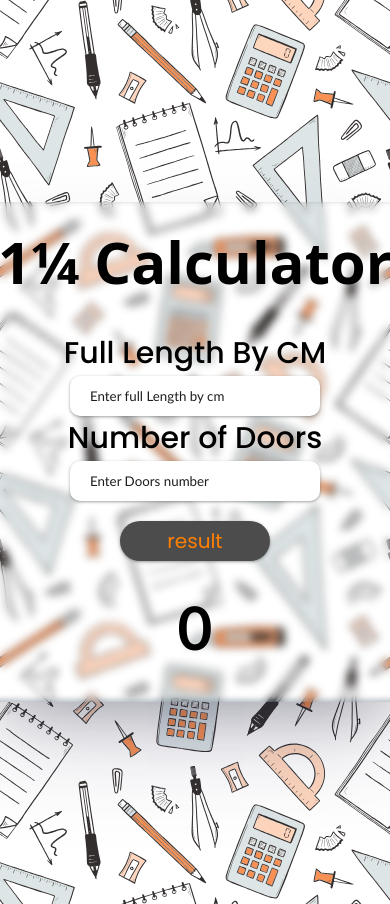
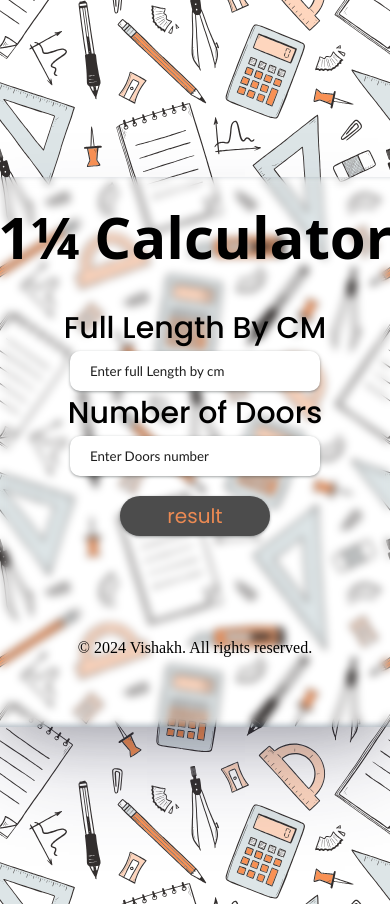
Before and after one commit to VishakhGireesh/1-Calculator, a plain HTML site: page index.html in a window 390 px wide. Both pictures are taken after a click on the button "result". Shown: the top 904 px of the page. Drawn offline with Linux system fonts and the light colour scheme.

Commit message:
copyright

```diff
--- a/index.html
+++ b/index.html
@@ -26,6 +26,7 @@
             <h1 id="ans"></h1>
         </div>
 
+        <footer>   <p>&copy; 2024  Vishakh. All rights reserved.</p></footer>
 
     </section>
 
--- a/script.js
+++ b/script.js
@@ -7,13 +7,15 @@ function results() {
     let answer = minus * 3.2;
     let result=full-answer;
     const total=result/Door
+    if(result==true){
+    var grandresult=document.getElementById("ans");
+    }
+    FR= (truncator(total,4));
 
-    let grandresult=document.getElementById("ans");
-    FR= (truncator(total,3));
-grandresult.innerHTML=FR;
+grandresult.innerHTML=FR+"cm";
 }
 
 function truncator(numToTruncate, intDecimalPlaces) {
-var numPower = Math.pow(10, intDecimalPlaces); // "numPowerConverter" might be better
+var numPower = Math.round(100, intDecimalPlaces); // "numPowerConverter" might be better
 return ~~(numToTruncate * numPower)/numPower;
 }
--- a/style.css
+++ b/style.css
@@ -31,7 +31,7 @@ section {
   border-radius: 20px;
   width: 500px;
   display: flex;
-  height: 500px;
+  height: 550px;
   flex-direction: column;
   align-items: center;
   backdrop-filter: blur(4px);
@@ -75,7 +75,7 @@ button{
   height: 40px;
   border: none;
   border-radius: 20px;
-  color: rgb(255, 128, 0);
+  color: #EC8A53;
   font-size: 20px;
   font-family: "Poppins", sans-serif;
 box-shadow: rgba(60, 64, 67, 0.3) 0px 1px 2px 0px, rgba(60, 64, 67, 0.15) 0px 1px 3px 1px;
@@ -87,12 +87,18 @@ background-color: rgb(76, 76, 76);
   font-family: 'Gill Sans', 'Gill Sans MT', Calibri, 'Trebuchet MS', sans-serif;
 }
 #ans{
-  margin-top: 30px;
+  margin-top: 20px;
 font-size: 60px;
+color:#000000;
 
 font-family: 'Trebuchet MS', 'Lucida Sans Unicode', 'Lucida Grande', 'Lucida Sans', Arial, sans-serif;
 
 
 
 }
+footer{
+  font-weight: 400;
+  bottom: 70px;
+position: fixed;
 }
+}
```
